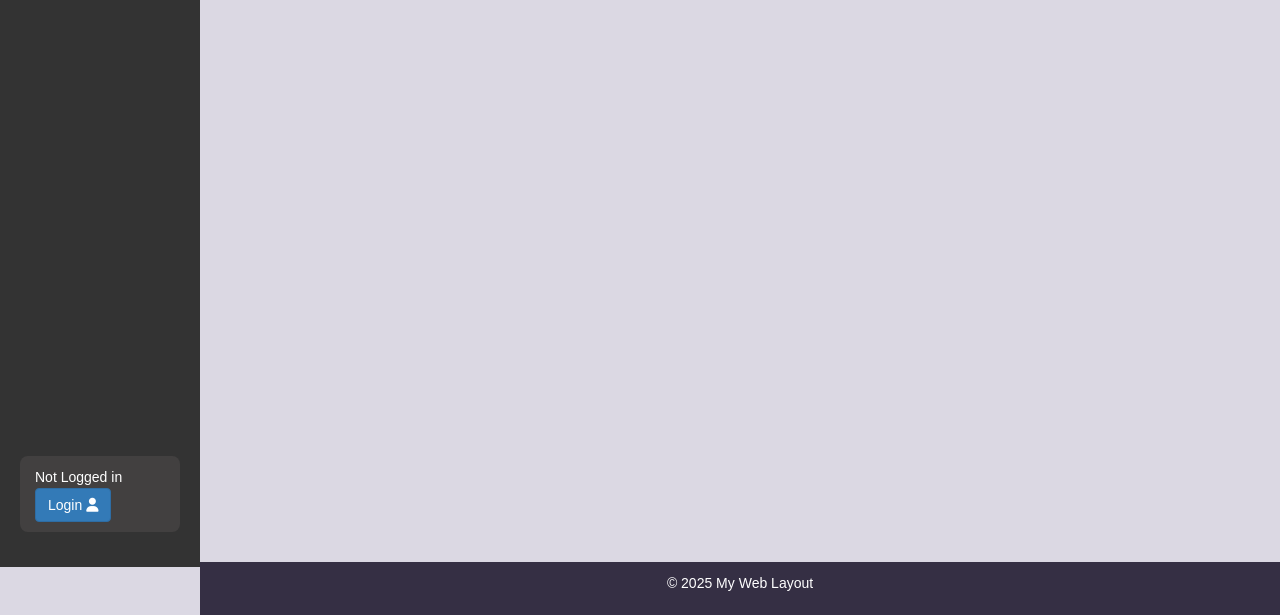
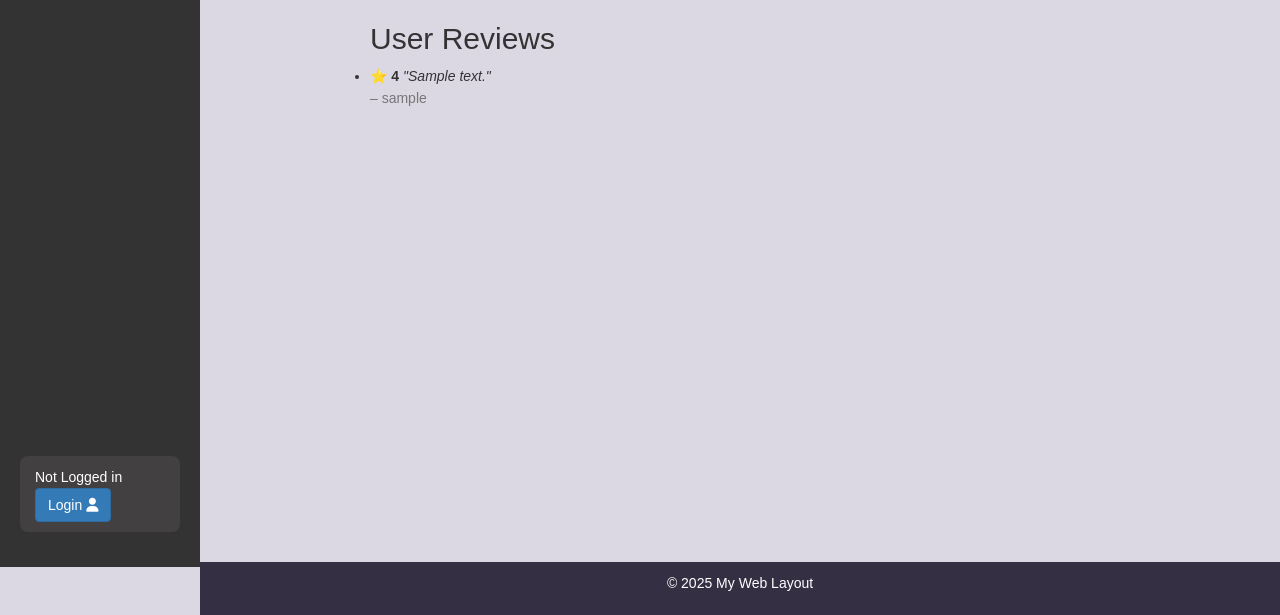
Before and after one commit to jmiralo84/BookEx, a Django app: template bookEx/templates/bookMng/book_detail.html in a window 1280 px wide. Shown: the part 233-848 px from the top of the page. Run offline with Django 3.2, Linux system fonts and the light colour scheme; the template is opened without the code that fills it: most values are stand-ins (such as "Sample title", 1, 10 or a date in 2020); some libraries are stand-ins or nearby versions.

Commit message:
displays ratings and comments to book details
Averages out the ratings and shows comments made by logged-in users.

```diff
--- a/bookEx/templates/bookMng/book_detail.html
+++ b/bookEx/templates/bookMng/book_detail.html
@@ -1,8 +1,5 @@
 {% extends "base.html" %}
 {% load static %}
-
-
-
 
 {% block content %}
    <h1>Book Detail</h1>
@@ -26,6 +23,9 @@
           <th>
               Book Web
           </th>
+          <th>
+              Rating
+          </th>
       </tr>
        <tr>
            <td>
@@ -46,6 +46,38 @@
            <td>
                {{ book.web }}
            </td>
+           <td>
+               {% if avg_rating %}
+                    <p><strong>Rating:</strong> ⭐ {{ avg_rating|floatformat:1 }}/10</p>
+                {% else %}
+                    <p><strong>Rating:</strong> Not yet rated</p>
+               {% endif %}
+           </td>
+
       </tr>
    </table>
+
+    <br>
+<h2>User Reviews</h2>
+
+{% if reviews %}
+  <ul>
+    {% for review in reviews %}
+      <li style="margin-bottom: 10px;">
+        {% if review.rating %}
+          <strong>⭐ {{ review.rating }}</strong>
+        {% endif %}
+        {% if review.comment %}
+          <em>"{{ review.comment }}"</em>
+        {% endif %}
+        {% if review.user %}
+          <br><span class="text-muted">– {{ review.user.username }}</span>
+        {% endif %}
+      </li>
+    {% endfor %}
+  </ul>
+{% else %}
+  <p class="text-muted">No reviews yet for this book.</p>
+{% endif %}
+
 {% endblock content %}
```
